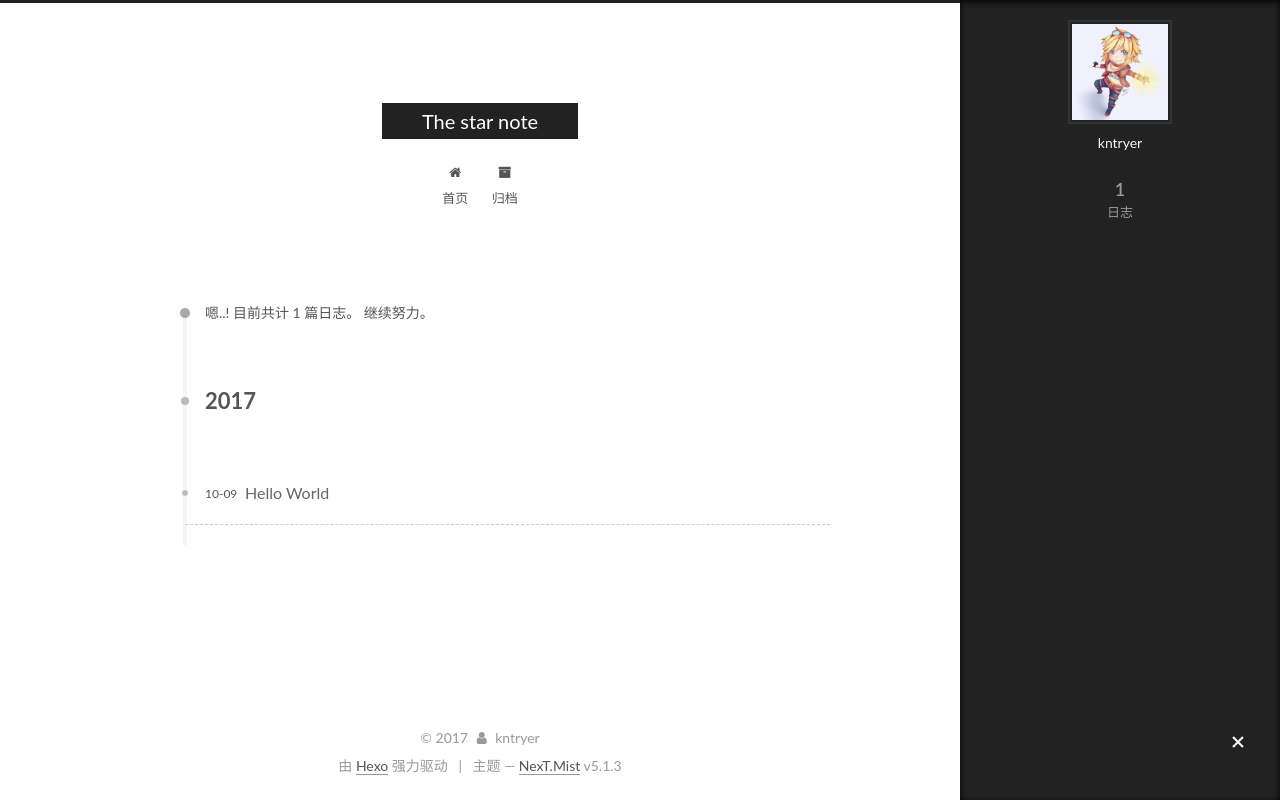
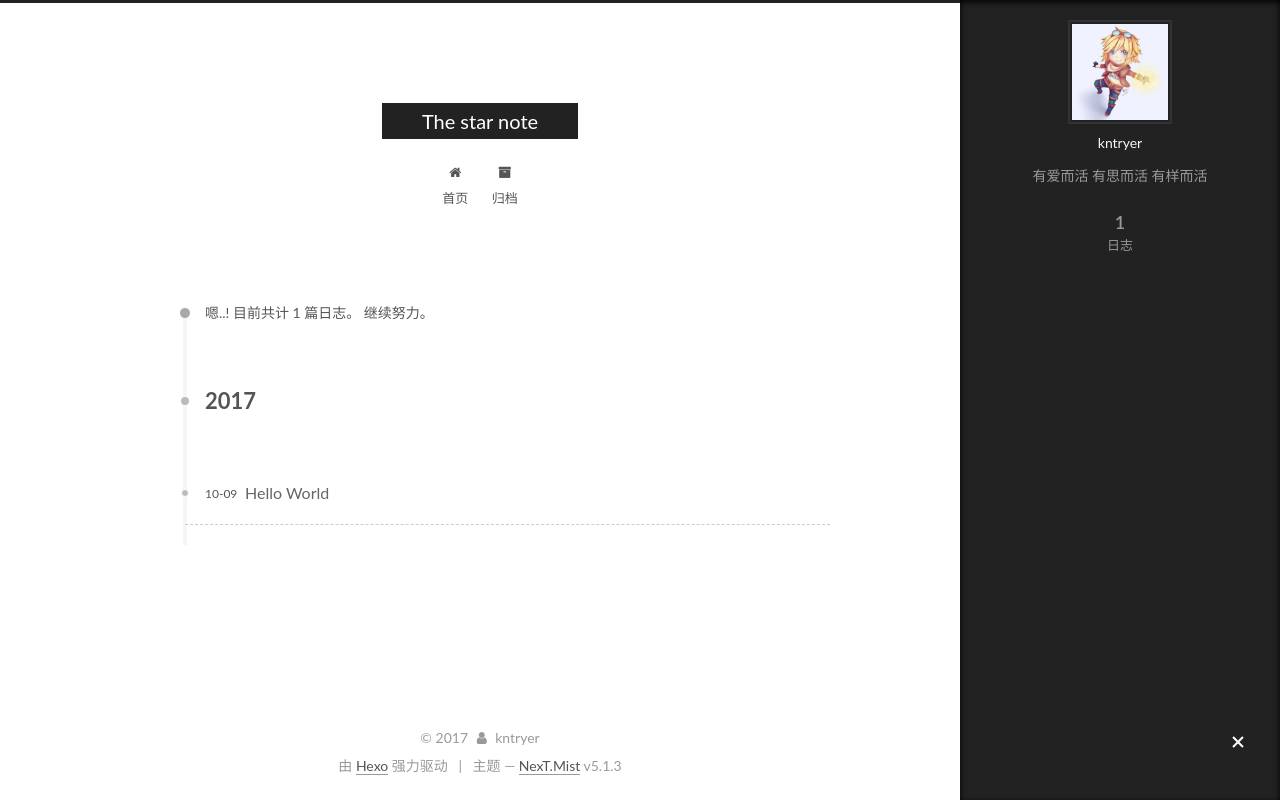
Before and after one commit to kntryer/kntryer.github.io, a plain HTML site: page archives/2017/10/index.html in a window 1280 px wide. Both pictures are taken after a click on the element 1238 px from the left and 742 px from the top of the page. Drawn offline with Linux system fonts and the light colour scheme.

Commit message:
Site updated: 2017-10-09 13:28:07

```diff
--- a/archives/2017/10/index.html
+++ b/archives/2017/10/index.html
@@ -79,13 +79,16 @@
 
 
 
+<meta name="description" content="有爱而活 有思而活 有样而活">
 <meta property="og:type" content="website">
 <meta property="og:title" content="The star note">
 <meta property="og:url" content="http://yoursite.com/archives/2017/10/index.html">
 <meta property="og:site_name" content="The star note">
+<meta property="og:description" content="有爱而活 有思而活 有样而活">
 <meta property="og:locale" content="zh-Hans">
 <meta name="twitter:card" content="summary">
 <meta name="twitter:title" content="The star note">
+<meta name="twitter:description" content="有爱而活 有思而活 有样而活">
 
 
 
@@ -319,7 +322,7 @@
                 alt="kntryer" />
 
               <p class="site-author-name" itemprop="name">kntryer</p>
-              <p class="site-description motion-element" itemprop="description"></p>
+              <p class="site-description motion-element" itemprop="description">有爱而活 有思而活 有样而活</p>
           </div>
 
           <nav class="site-state motion-element">
```
Also changed, not shown: 2017/10/09/hello-world/index.html (+1 -1 lines), archives/2017/index.html (+4 -1 lines), archives/index.html (+4 -1 lines), index.html (+4 -1 lines).
